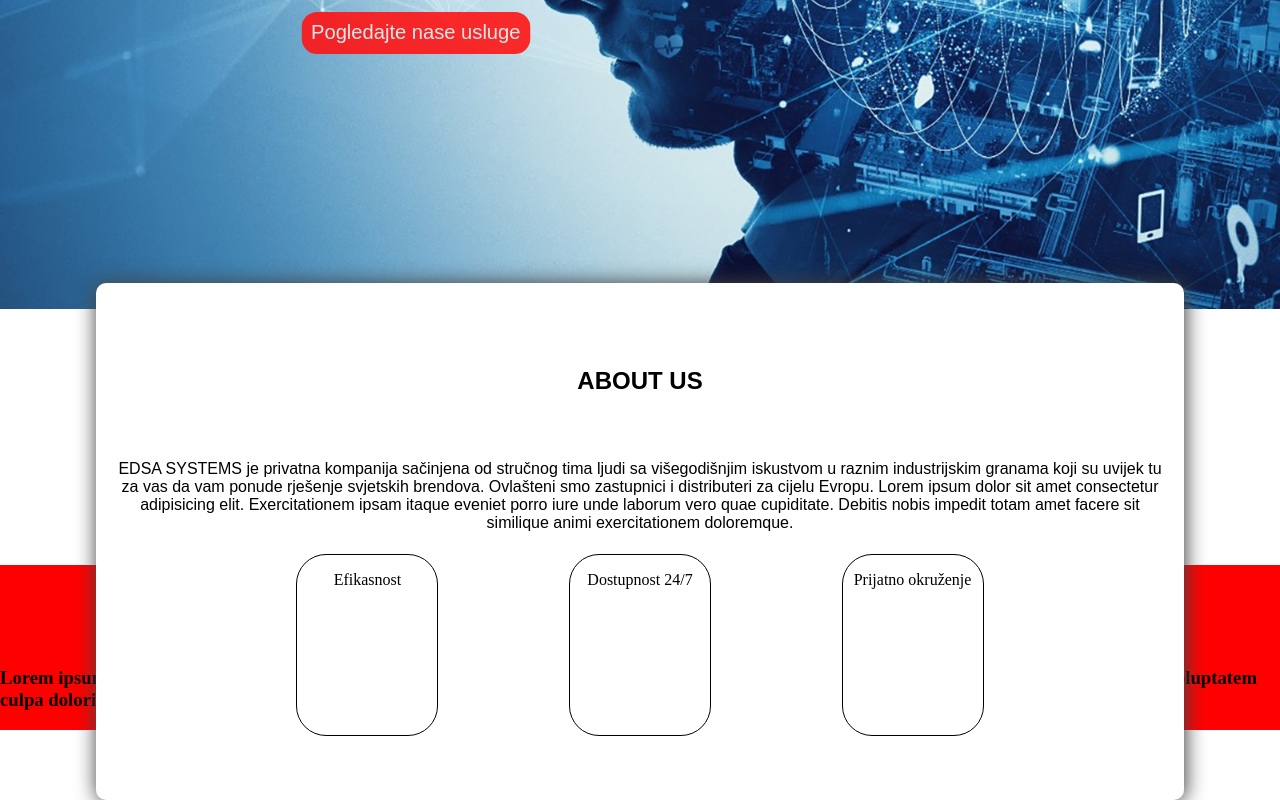
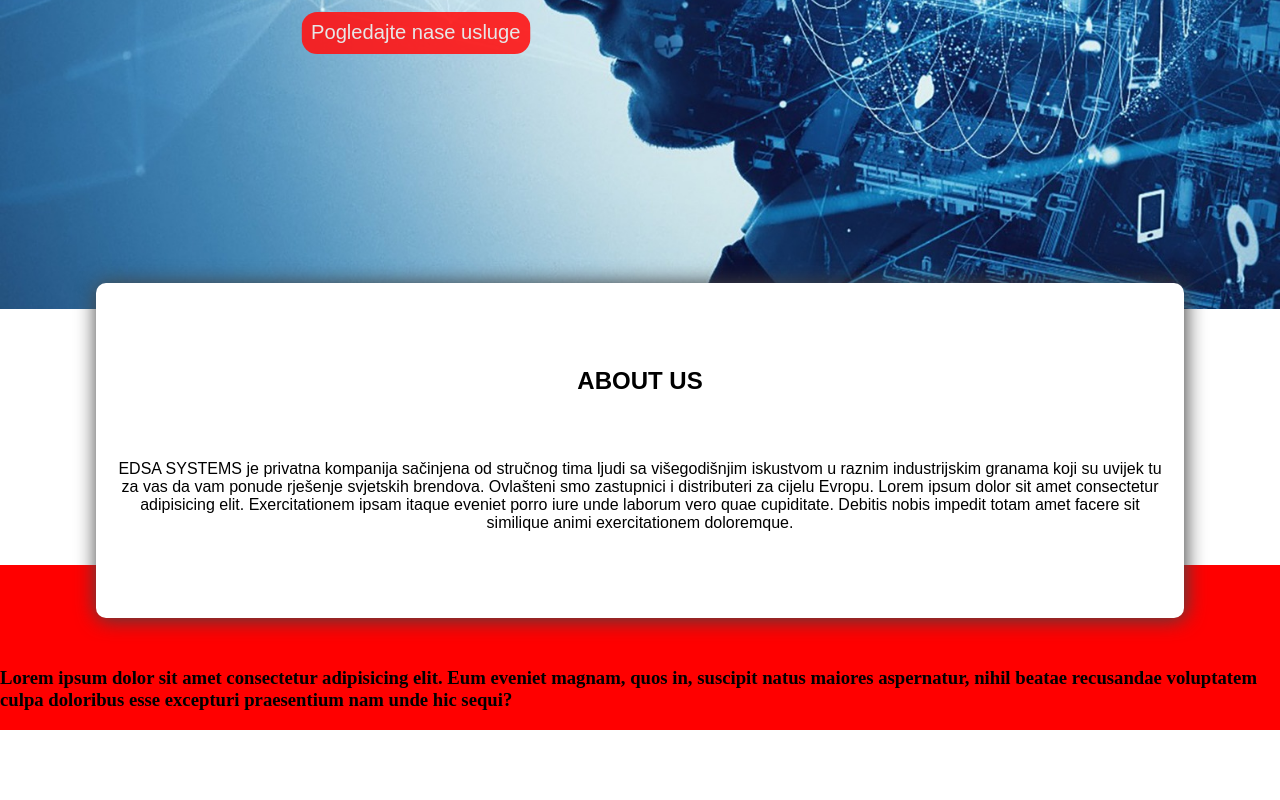
Before and after one commit to akiftokic/edsa-systems, a plain HTML site: page index.html in a window 1280 px wide. Shown: the part 503-1303 px from the top of the page. After the commit the page ends 1233 px from the top, so only its background shows below. Drawn offline with Linux system fonts and the light colour scheme.

Commit message:
Add files via upload

```diff
--- a/index.html
+++ b/index.html
@@ -38,23 +38,15 @@
 </header>
 
 <section>
-   <div class="about">
+
+    <div class="about">
        <h2>ABOUT US</h2>
        <p class="onama">EDSA SYSTEMS je privatna kompanija sačinjena od stručnog tima ljudi sa višegodišnjim iskustvom u raznim industrijskim granama koji su uvijek tu za vas da vam ponude rješenje svjetskih brendova.
        Ovlašteni smo zastupnici i distributeri za cijelu Evropu.
        Lorem ipsum dolor sit amet consectetur adipisicing elit. Exercitationem ipsam itaque eveniet porro iure unde laborum vero quae cupiditate. Debitis nobis impedit totam amet facere sit similique animi exercitationem doloremque.</p>
-       <div class="ikone">
-            <div class="ikona1">
-                <p>Efikasnost</p>
-            </div>
-            <div class="ikona2">
-                <p>Dostupnost 24/7</p>
-            </div>
-            <div class="ikona3">
-                <p>Prijatno okruženje</p>
-            </div>
-       </div>
+    </div>
    </div>
+
 </section>
 
 <section class="products">
```
